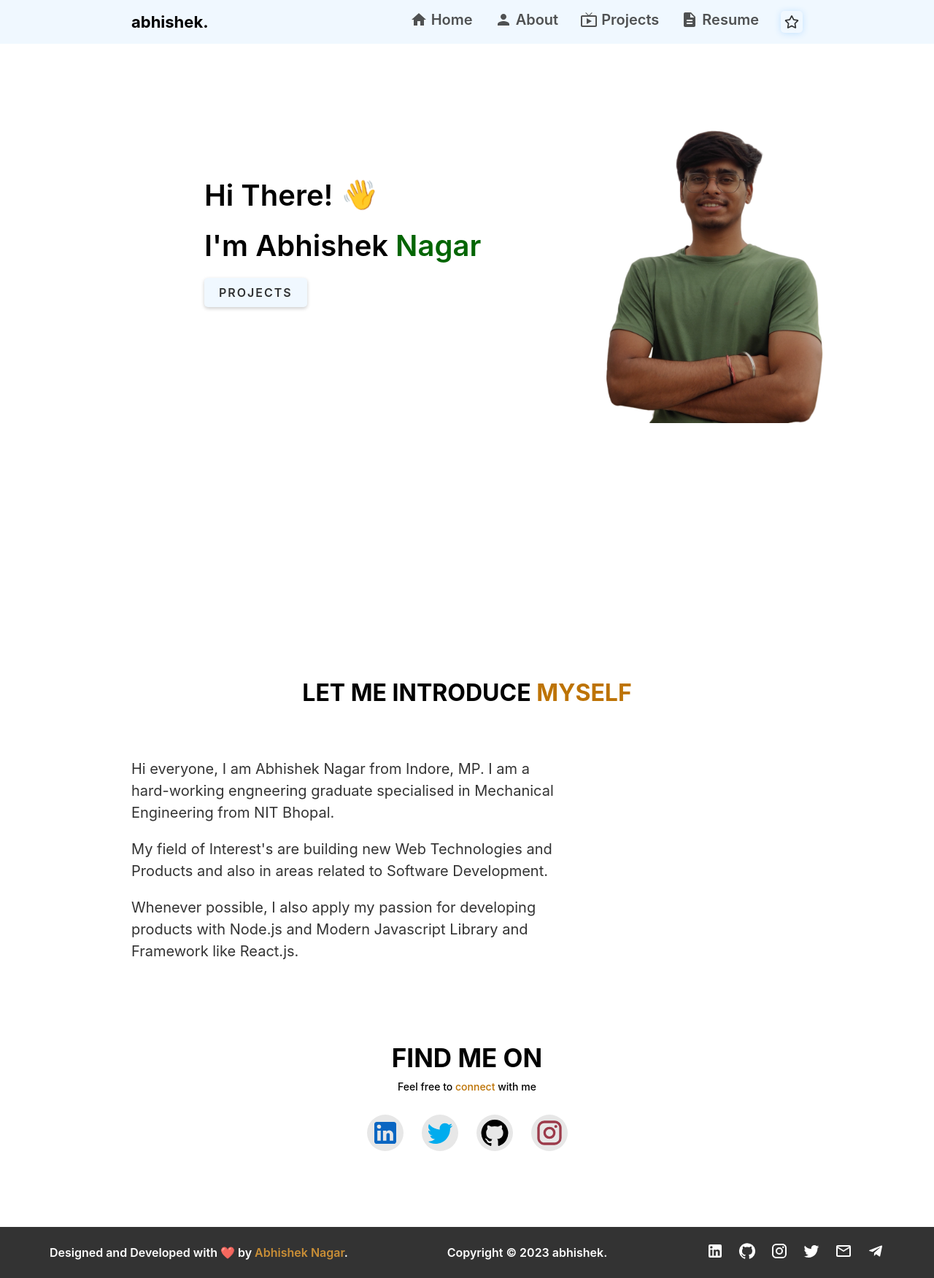
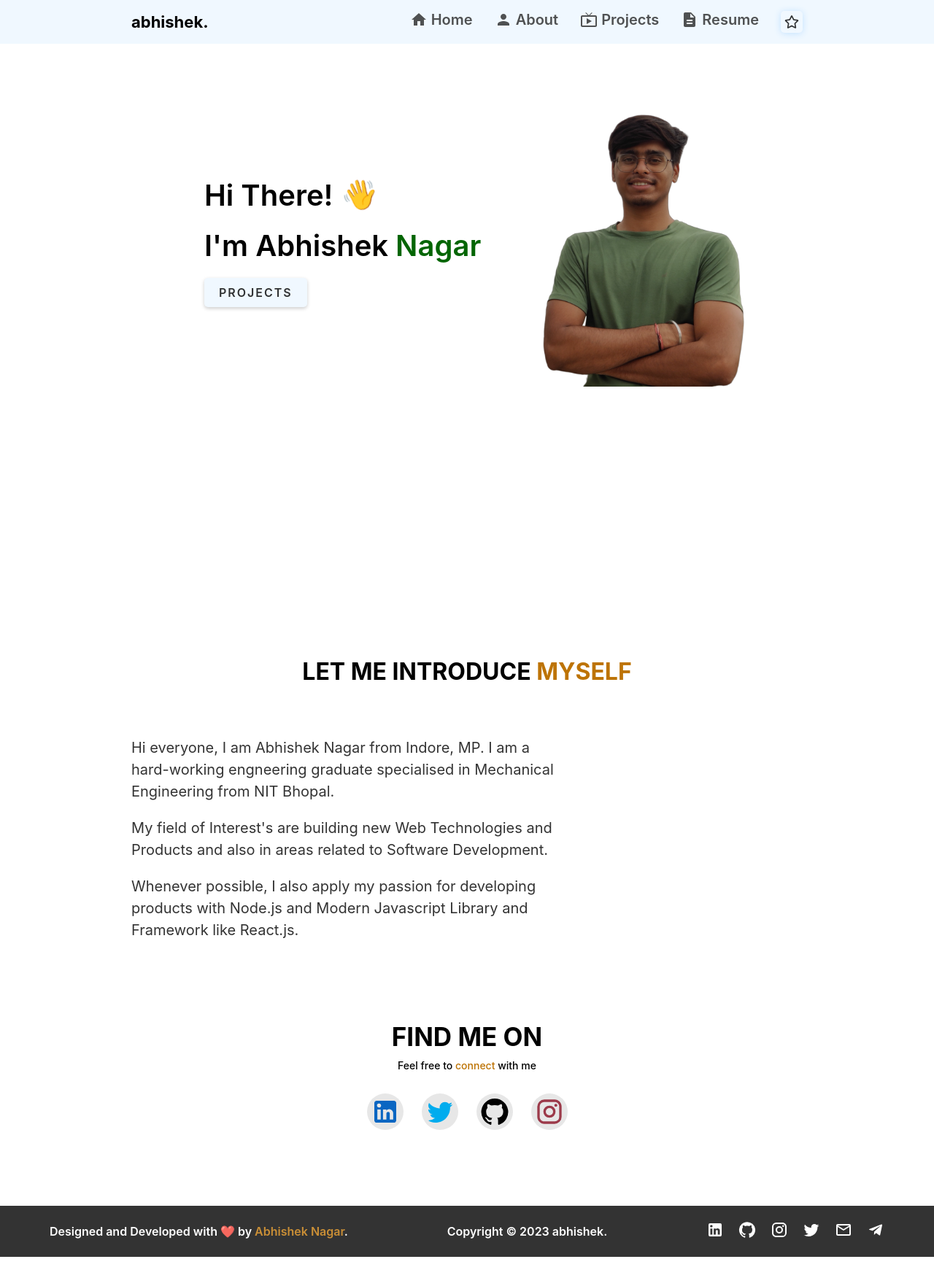
Before and after one commit to Officialabhishek/abhishek., a React (Create React App) app: page / in a window 1280 px wide. Shown: the whole page at 73% size. After the commit the page ends 1723 px from the top, so only its background shows below. Built offline with nearby package versions, Linux system fonts and the light colour scheme.

Commit message:
fix: home page glitch

```diff
--- a/src/Components/Footer/Footer.scss
+++ b/src/Components/Footer/Footer.scss
@@ -2,7 +2,7 @@
     opacity: 0.8;
     background-color: rgb(0, 0, 0);
     width: 100%;
-    position: relative;
+    position:static;
     bottom: 0;
     left: 0;
     right: 0;
--- a/src/Components/LandingPage/LandingPage.jsx
+++ b/src/Components/LandingPage/LandingPage.jsx
@@ -1,7 +1,7 @@
 import React from 'react';
 import "./LandingPage.scss";
 
-import image from "../../assets/profile.png";
+import image from "../../assets/profileUpdated.png";
 import { Link } from 'react-router-dom';
 import Zoom from 'react-reveal/Zoom';
 
--- a/src/Components/LandingPage/LandingPage.scss
+++ b/src/Components/LandingPage/LandingPage.scss
@@ -59,8 +59,9 @@
 
         .right {
             img {
-                width: 600px;
-                height: 600px;
+                object-fit:contain;
+                width: 500px;
+                height: 500px;
             }
         }
     }
@@ -100,10 +101,22 @@
     }
 }
 
+@media (max-width: 400px) {
+    .landing-page {
+        .wrapper {
+            .left {
+                .left-1 {
+                    font-size: 32px;
+                }
+            }
+        }
+    }
+}
 
 /* Media Query for Mobile Devices */
 @media (max-width: 480px) {
     .landing-page {
+        height: 100vh;
         overflow: hidden;
         text-align: center;
 
@@ -117,8 +130,8 @@
 
                 img {
                     text-align: center;
-                    width: 400px;
-                    height: 400px;
+                    width: 350px;
+                    height: 350px;
                 }
             }
         }
@@ -128,6 +141,7 @@
 /* Media Query for low resolution  Tablets, Ipads */
 @media (min-width: 481px) and (max-width: 767px) {
     .landing-page {
+        height: 110vh;
         overflow: hidden;
         text-align: center;
 
@@ -141,8 +155,8 @@
 
                 img {
                     text-align: center;
-                    width: 400px;
-                    height: 400px;
+                    width: 350px;
+                    height: 350px;
                 }
             }
         }
@@ -152,17 +166,44 @@
 /* Media Query for Tablets Ipads portrait mode */
 @media (min-width: 768px) and (max-width: 1024px) {
     .landing-page {
+        height: 85vh;
         overflow: hidden;
         .wrapper {
             margin: 70px auto 10px;
             display: flex;
             flex-direction: row;
             justify-content: center;
-            gap: 0px;
+            gap: 20px;
 
             .left {
                 .left-1 {
                     font-size: 35px;
+                }
+            }
+
+            .right {
+
+                img {
+                    text-align: center;
+                    width: 350px;
+                    height: 350px;
+                }
+            }
+        }
+    }
+}
+
+@media (min-width: 1025px) and (max-width: 1280px) {
+    .landing-page {
+
+        .wrapper {
+            padding-top: 50px;
+            gap: 20px;
+
+            .left {
+                .left-1 {
+                    font-size: 40px;
+                    width: max-content;
                 }
             }
 
@@ -178,34 +219,12 @@
     }
 }
 
-@media (min-width: 1025px) and (max-width: 1280px) {
-    .landing-page {
-
-        .wrapper {
-
-            .left {
-                .left-1 {
-                    font-size: 40px;
-                    width: max-content;
-                }
-            }
-
-            .right {
-
-                img {
-                    text-align: center;
-                    width: 500px;
-                    height: 500px;
-                }
-            }
-        }
-    }
-}
-
 @media (min-width: 1281px) {
     .landing-page {
 
         .wrapper {
+            padding-top: 50px;
+            gap: 20px;
 
             .left {
                 .left-1 {
--- a/src/Page/Main/Main.jsx
+++ b/src/Page/Main/Main.jsx
@@ -10,6 +10,7 @@ import GitHubIcon from '@mui/icons-material/GitHub';
 import InstagramIcon from '@mui/icons-material/Instagram';
 import TwitterIcon from '@mui/icons-material/Twitter';
 import Fade from 'react-reveal/Fade';
+
 
 const Main = () => {
   return (
--- a/src/Page/Main/Main.scss
+++ b/src/Page/Main/Main.scss
@@ -107,7 +107,7 @@
     .main {
 
         .intro {
-            margin: 50px auto;
+            margin:10px auto;
             overflow: hidden;
 
             .about-wrapper {
@@ -128,12 +128,20 @@
     }
 }
 
+@media (min-width: 750px) and (max-width: 1450px) {
+    .main {
+        .intro {
+            margin-top: 0;
+        }
+    }
+}
+
 /* Media Query for low resolution  Tablets, Ipads */
 @media (min-width: 481px) and (max-width: 900px) {
     .main {
 
         .intro {
-            margin: 10px auto 50px;
+            margin: 10px auto 0px;
             overflow: hidden;
 
             .about-wrapper {
```
Also changed, not shown: src/assets/profile.png (deleted), src/assets/profileUpdated.png (added).
